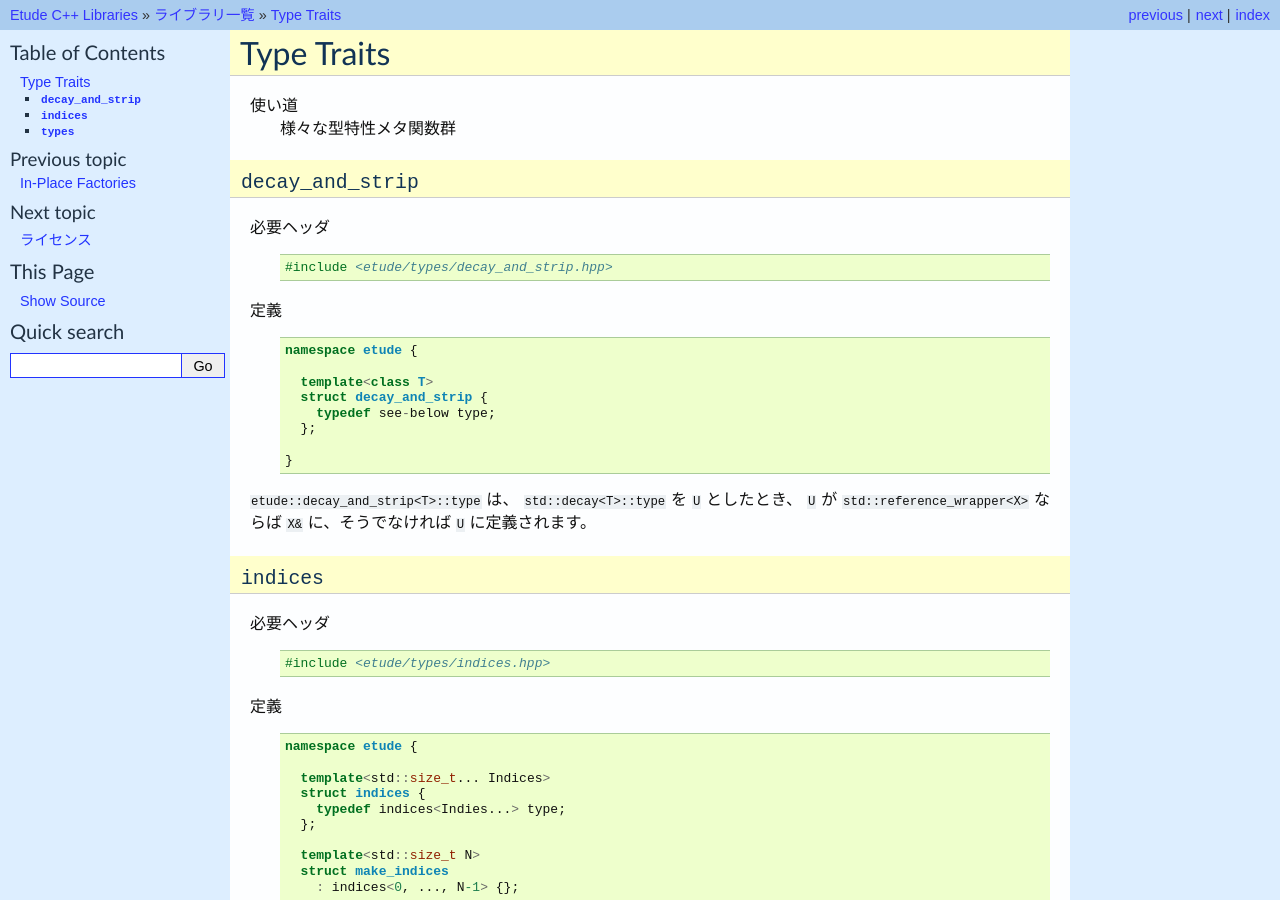
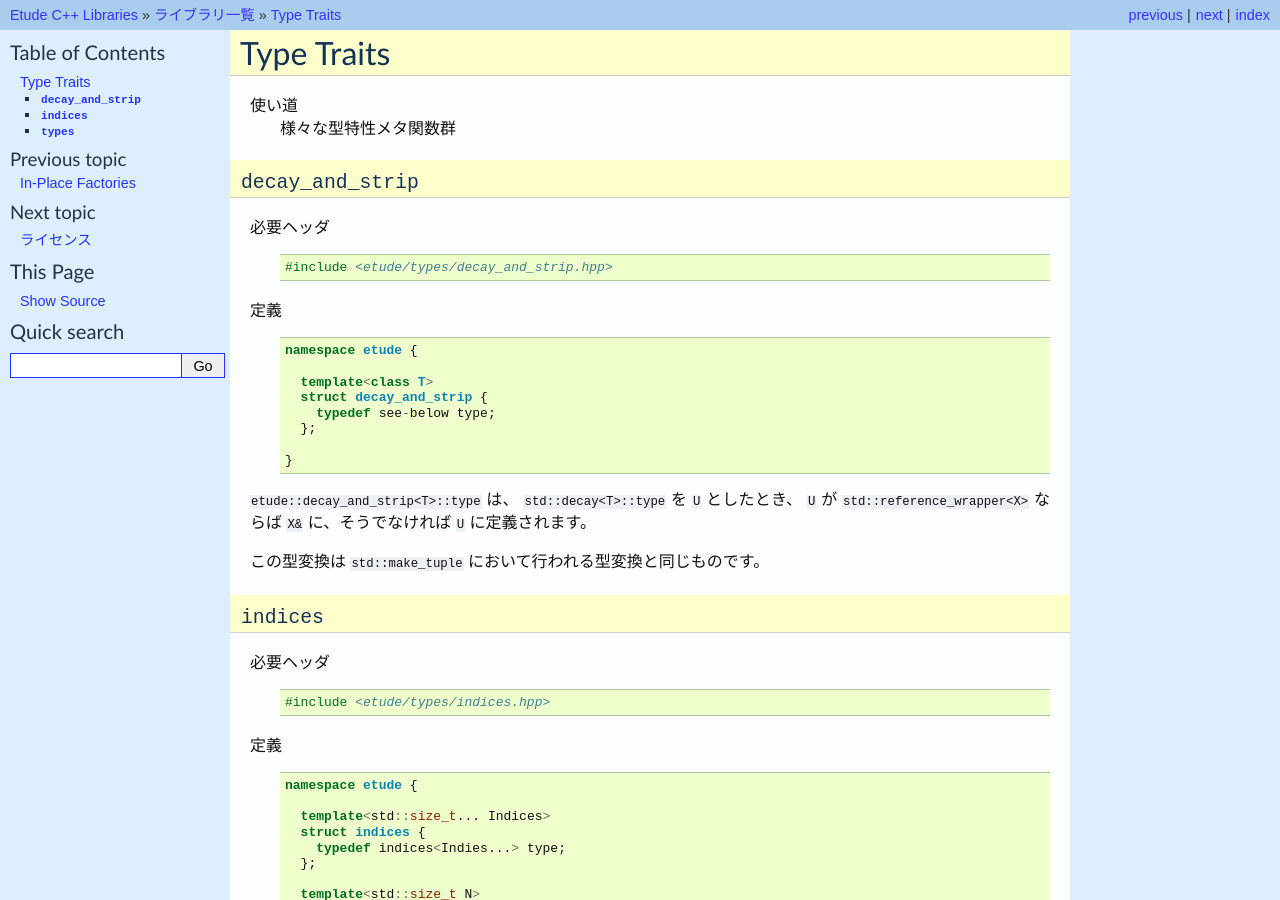
Before and after one commit to gintenlabo/etude, a Sphinx documentation site: the page built from docs/types.rst, in a window 1280 px wide and 900 px high. Built offline with Sphinx 7.4.7, drawn with Linux system fonts in a browser that asks for light colours.

Commit message:
types のドキュメントを微調整

```diff
--- a/docs/types.rst
+++ b/docs/types.rst
@@ -28,6 +28,8 @@ Type Traits
 
 ``etude::decay_and_strip<T>::type`` は、 ``std::decay<T>::type`` を ``U`` としたとき、
 ``U`` が ``std::reference_wrapper<X>`` ならば ``X&`` に、そうでなければ ``U`` に定義されます。
+
+この型変換は ``std::make_tuple`` において行われる型変換と同じものです。
 
 
 ``indices``
@@ -66,7 +68,7 @@ Type Traits
 
 
 ``types``
------------
+---------
 
 必要ヘッダ
   ::
```
